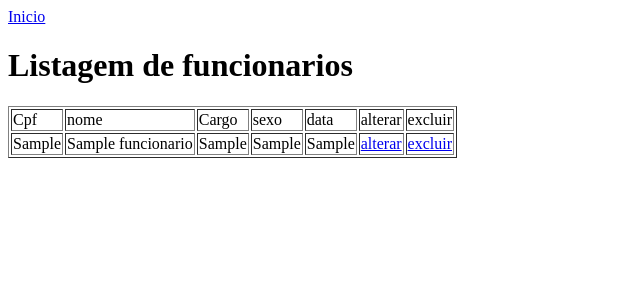
After one commit to victorhsouza/Sistema_de_OS_PHP, a PHP site: page /view/listarAllfuncionario.php in a window 1280 px wide. The commit adds this page. Shown: the top 300 px of the page, without its empty margins (0-640 px from the left). Run offline with PHP 8.4, Linux system fonts and the light colour scheme; tables that the repository leaves empty or names only in its code hold one stand-in row (values such as "Sample post").

Commit message:
CRUD funcionario

```diff
--- a/dao/funcionarioDAO.php
+++ b/dao/funcionarioDAO.php
@@ -1,9 +1,63 @@
 <?php
 require_once '../dto/funcionarioDTO.php';
+require_once '../dao/conexao/conexao.php';
+
 class funcionarioDAO{
 
     public function salvar(funcionarioDTO $funcionarioDTO){
 
+        $nome = $funcionarioDTO->getNome();
+        $cpf = $funcionarioDTO->getCpf();
+        $cargo = $funcionarioDTO->getCargo();
+        $sexo = $funcionarioDTO->getSexo();
+        $datanasc = $funcionarioDTO->getDatanasc();
+
+        //conexao com o banco
+        $bd = new Conexao();
+        $conexao =  $bd->getInstance();
+        $sql = $conexao->query("insert into funcionario values ('$cpf','$nome','$cargo','$sexo','$datanasc')");
+
+        return $sql;
+
+    }
+
+    function getAllFuncionario(){
+        $bd = new Conexao();
+        $conexao =  $bd->getInstance();
+        $sql = $conexao->query(" select * from funcionario ");
+
+        return $sql;
+    }
+
+    function getFuncionarioById($cpf){
+        $bd = new Conexao();
+        $conexao =  $bd->getInstance();
+        $sql = $conexao->query(" select * from funcionario where cpf = '$cpf'");
+        $assoc = $sql->fetch_assoc();
+
+        return $assoc;
+    }
+
+    function alterarFuncionario(funcionarioDTO $funcionarioDTO){
+        $nome = $funcionarioDTO->getNome();
+        $cpf = $funcionarioDTO->getCpf();
+        $cargo = $funcionarioDTO->getCargo();
+        $sexo = $funcionarioDTO->getSexo();
+        $datanasc = $funcionarioDTO->getDatanasc();
+
+        $bd = new Conexao();
+        $conexao =  $bd->getInstance();
+
+        $sql = $conexao->query("update funcionario set nome = '$nome', cargo = '$cargo', sexo = '$sexo', datanasc = '$datanasc' where cpf = '$cpf' ;");
+        return $sql;
+    }
+
+    function excuirFuncionario($cpf){
+        $bd = new Conexao();
+        $conexao =  $bd->getInstance();
+
+        $sql = $conexao->query("delete from funcionario where cpf = '$cpf'");
+        return $sql;
     }
 
 }
--- a/dto/funcionarioDTO.php
+++ b/dto/funcionarioDTO.php
@@ -5,6 +5,7 @@ class funcionarioDTO{
     private $nome;
     private $cargo;
     private $sexo;
+    private $datanasc;
 
 
 
@@ -61,4 +62,18 @@ class funcionarioDTO{
 
         return $this;
     }
+
+
+    public function getDatanasc()
+    {
+        return $this->datanasc;
+    }
+
+
+    public function setDatanasc($datanasc)
+    {
+        $this->datanasc = $datanasc;
+
+        return $this;
+    }
 }
--- a/index.php
+++ b/index.php
@@ -11,5 +11,7 @@
     <a href="view/listarAllCliente.php"> listar Clientes</a> <br>
     <a href="view/formCadastrarOs.php"> Cadastrar Ordem de serviço</a> <br>
     <a href="view/listarAllOs.php"> Listar Ordem de serviço</a> <br>
+    <a href="view/formCadastrarFuncionario.php"> Cadastrar Funcionario</a> <br>
+    <a href="view/listarAllfuncionario.php"> Lista Funcionario</a> <br>
 </body>
 </html>
--- /dev/null
+++ b/view/listarAllfuncionario.php
@@ -0,0 +1,56 @@
+<!DOCTYPE html>
+<html lang="en">
+<head>
+    <meta charset="UTF-8">
+    <meta http-equiv="X-UA-Compatible" content="IE=edge">
+    <meta name="viewport" content="width=device-width, initial-scale=1.0">
+    <title>Clientes</title>
+</head>
+<body>
+    <a href= "../index.php">Inicio</a>
+    <?php
+    require_once '../dao/funcionarioDAO.php';
+    $funcionarios = new funcionarioDAO();
+    $todos = $funcionarios->getAllFuncionario();
+
+    ?>
+    <h1>Listagem de funcionarios</h1>
+    <table border="1">
+
+        <tr>
+            <td>Cpf</td>
+            <td>nome</td>
+            <td>Cargo</td>
+            <td>sexo</td>
+            <td>data</td>
+            <td>alterar</td>
+            <td>excluir</td>
+        </tr>
+        <?php
+        foreach($todos as $funcionario){
+            echo "<tr>";
+            echo   "<td> {$funcionario["cpf"]} </td>";
+            echo   "<td> {$funcionario["nome"]} </td>";
+            echo   "<td> {$funcionario["cargo"]} </td>";
+            echo   "<td> {$funcionario["sexo"]} </td>";
+            echo   "<td> {$funcionario["datanasc"]} </td>";
+            echo   "<td> <a href = 'formAlterarFuncionario.php?cpf={$funcionario["cpf"]}'>alterar</a> </td>";
+            echo   "<td> <a href= '../controller/excluirFuncionarioController.php?cpf={$funcionario["cpf"]}' onclick=' return excluir()'>excluir</a> </td>";
+            echo "</tr>";
+        }
+        ?>
+
+    </table>
+
+    <script>
+        function excluir(){
+            var confirmar = confirm('Tem certeza que deseja excluir o registro?')
+            if(confirmar){
+                return true
+            }else{
+                return false
+            }
+        }
+    </script>
+</body>
+</html>
```
Also changed, not shown: controller/alterarFuncionarioController.php (added, +27 -0 lines), controller/cadastrarFuncionarioController.php (added, +25 -0 lines), controller/excluirFuncionarioController.php (added, +11 -0 lines), view/formAlterarFuncionario.php (added, +53 -0 lines), view/formCadastrarFuncionario.php (added, +47 -0 lines).
